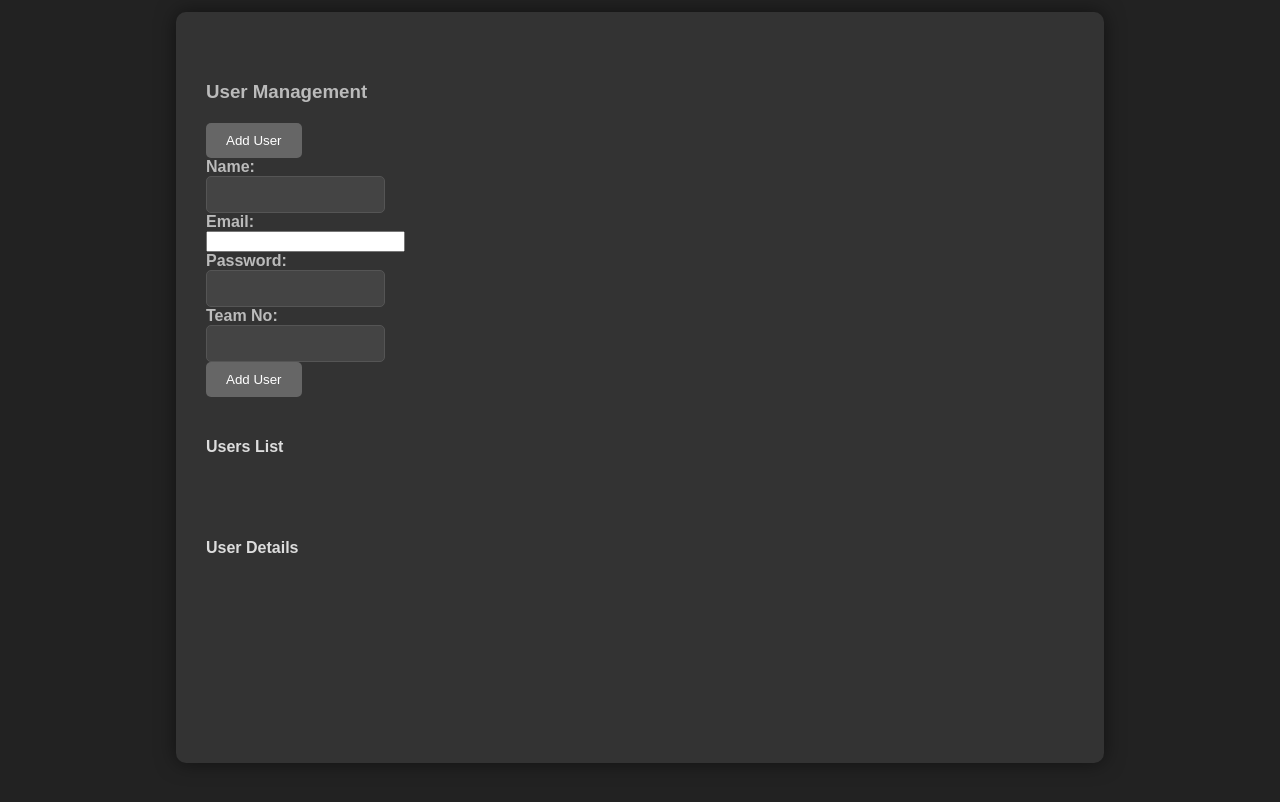
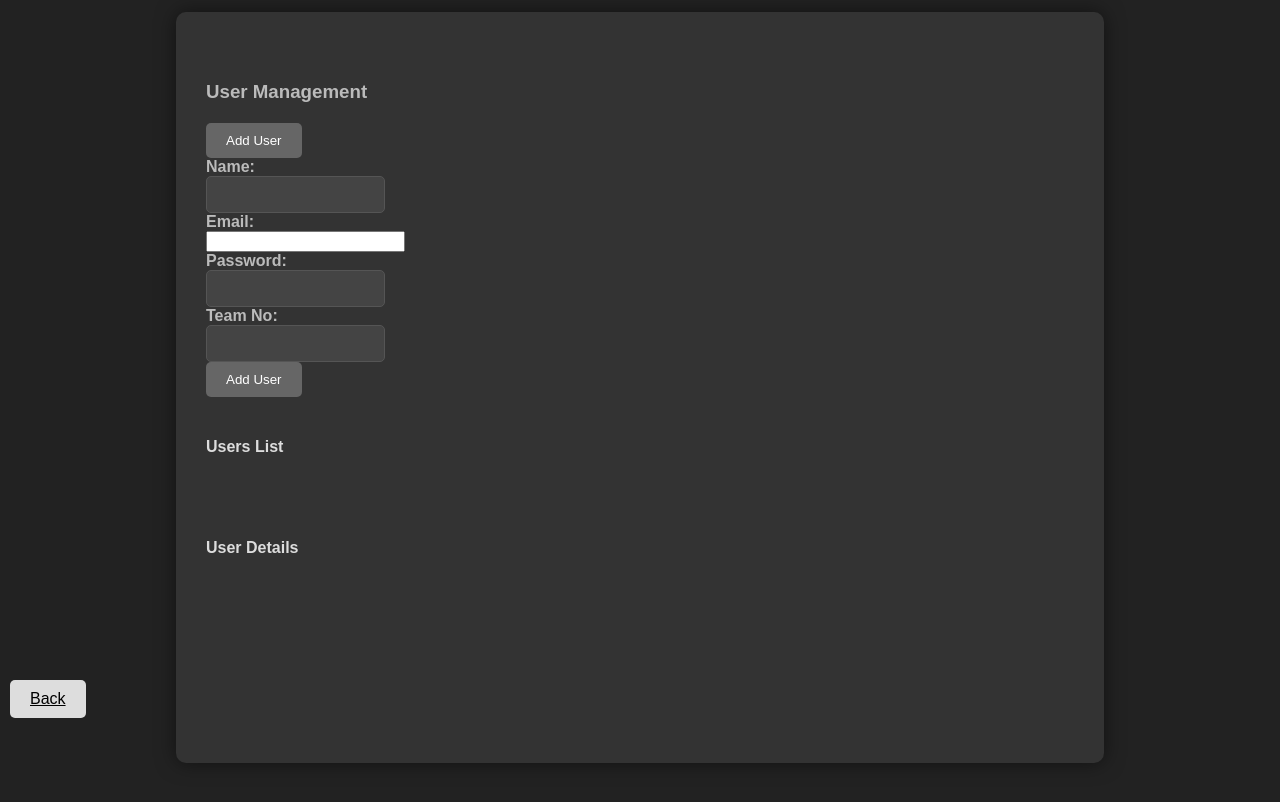
Before and after one commit to dhvanithakkar/MockStockSimulation, a website: page frontend/game-details.html in a window 1280 px wide. Shown: the part 72-874 px from the top of the page. Drawn offline with nearby package versions, Linux system fonts and the light colour scheme.

Commit message:
added back button

```diff
--- a/frontend/game-details.css
+++ b/frontend/game-details.css
@@ -185,3 +185,15 @@ body {
   header nav ul li:nth-child(1) a {
     color: #fff; /* Set the color of the "Sector" link to white */
     }
+    .back-button {
+      background-color: #ddd; /* Light grey */
+      color: black;
+      padding: 10px 20px;
+      border: none;
+      border-radius: 5px;
+      font-size: 16px;
+      cursor: pointer;
+      position: absolute; /* Position at bottom left */
+      bottom: 10px;
+      left: 10px;
+    }
--- a/frontend/game-details.html
+++ b/frontend/game-details.html
@@ -68,6 +68,9 @@
       </div>
     </div>
   </div>
+  <footer>
+    <a href="admin_game.html" class="back-button">Back</a>
+  </footer>
 
   <script src="https://cdn.jsdelivr.net/npm/chart.js"></script>
   <script src="game-details.js"></script>
```
Also changed, not shown: frontend/game-stocks.css (+12 -0 lines), frontend/game-stocks.html (+3 -0 lines), frontend/game-transaction.css (+12 -0 lines), frontend/game-transaction.html (+3 -0 lines), frontend/game_news.css (+12 -0 lines), frontend/game_news.html (+3 -0 lines).
